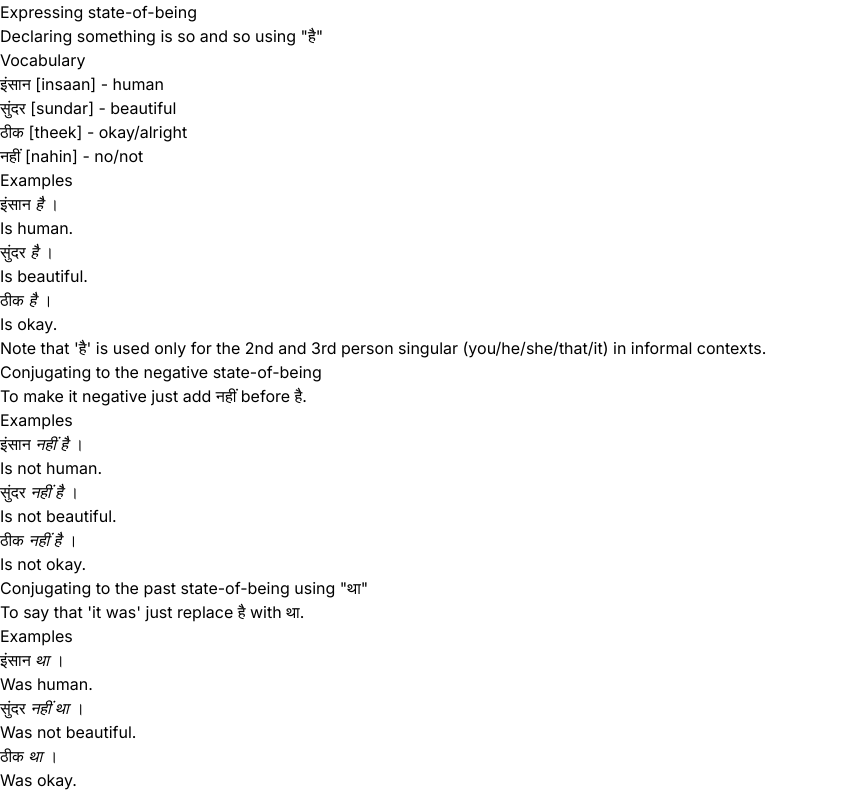
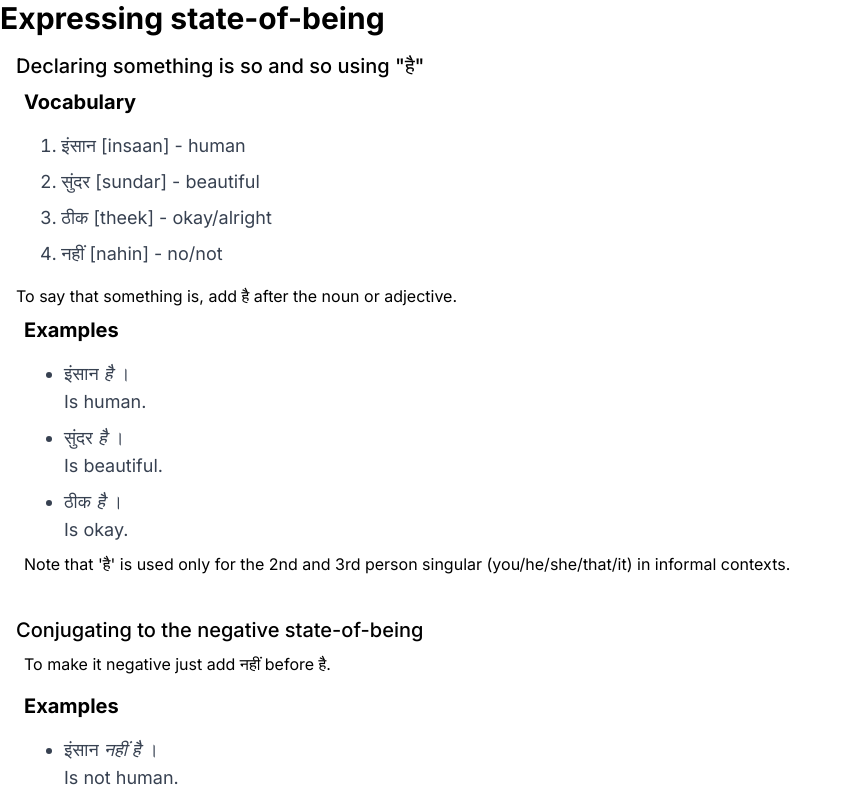
Before and after one commit to pnaruka/learn_hindi, a Next.js app: page /learn/grammar/stateofbeing in a window 1280 px wide. Shown: the top 800 px of the page, without its empty margins (0-848 px from the left). Built offline with nearby package versions, Linux system fonts and the light colour scheme.

Commit message:
edit stateofbeing to incorporate styled lists

```diff
--- a/src/app/learn/grammar/stateofbeing/page.js
+++ b/src/app/learn/grammar/stateofbeing/page.js
@@ -1,90 +1,52 @@
+import ExampleList from "@/app/_components/ExampleList"
+import VocabList from "@/app/_components/VocabList"
 
 const StateOfBeing = () => {
+    const vocabulary = ["इंसान [insaan] - human", "सुंदर [sundar] - beautiful", "ठीक [theek] - okay/alright", "नहीं [nahin] - no/not"]
+    const presentPosEg = [{sentence: <><span title="insaan - human" className="popup">इंसान</span> <em>है</em> ।</>, translation:"Is human."},
+        {sentence: <><span title="sundar - beautiful" className="popup">सुंदर</span> <em>है</em> ।</>, translation:"Is beautiful."},
+        {sentence: <><span title="theek - okay/alright" className="popup">ठीक</span> <em>है</em> ।</>, translation:"Is okay."}
+    ]
+    const presentNegEg = [{sentence: <><span title="insaan - human" className="popup">इंसान</span> <em>नहीं है</em> ।</>, translation:"Is not human."},
+        {sentence: <><span title="sundar - beautiful" className="popup">सुंदर</span> <em>नहीं है</em> ।</>, translation:"Is not beautiful."},
+        {sentence: <><span title="theek - okay/alright" className="popup">ठीक</span> <em>नहीं है</em> ।</>, translation:"Is not okay."}
+    ]
+    const pastEg = [{sentence: <><span title="insaan - human" className="popup">इंसान</span> <em>था</em> ।</>, translation:"Was human."},
+        {sentence: <><span title="sundar - beautiful" className="popup">सुंदर</span> <em>नहीं था</em> ।</>, translation:"Was not beautiful."},
+        {sentence: <><span title="theek - okay/alright" className="popup">ठीक</span> <em>था</em> ।</>, translation:"Was okay."}
+    ]
     return (
-        <div className="main-body">
-            <h3>Expressing state-of-being</h3>
-            <div className="present-positive">
-                <h3>Declaring something is so and so using "है"</h3>
-            <div className="vocab">
-                <h4 className="vocab-head">Vocabulary</h4>
-                <div className="vocab-body">
-                    <ol>
-                        <li> इंसान [insaan] - human</li>
-                        <li> सुंदर [sundar] - beautiful</li>
-                        <li> ठीक [theek] - okay/alright</li>
-                        <li> नहीं [nahin] - no/not</li>
-                    </ol>
-                </div>
+        <div className="main-body container">
+            <h1 className="text-3xl font-bold">Expressing state-of-being</h1>
+            <div className="present-positive p-4">
+                <h3 className="text-xl font-medium">Declaring something is so and so using "है"</h3>
+            <div className="vocab container mx-auto p-2">
+                <h4 className="vocab-head text-xl font-bold mb-4">Vocabulary</h4>
+                    <VocabList className="vocab-body" items={vocabulary} />
             </div>
-            <div className="explanation"></div>
-            <div className="examples">
-                <h4 className="examples-head">Examples</h4>
-                <ol>
-                    <li>
-                        <span title="insaan - human" className="popup">इंसान</span> <em>है</em> ।
-                        <br />
-                        Is human.
-                    </li>
-                    <li>
-                        <span title="sundar - beautiful" className="popup">सुंदर</span> <em>है</em> ।
-                        <br />
-                        Is beautiful.
-                    </li>
-                    <li>
-                        <span title="theek - okay/alright" className="popup">ठीक</span> <em>है</em> ।
-                        <br />
-                        Is okay.
-                    </li>
-                </ol>
+            <div className="explanation">
+                <p>To say that something is, add है after the noun or adjective.</p>
+            </div>
+            <div className="examples container mx-auto p-2">
+                <h4 className="examples-head text-xl font-bold mb-4">Examples</h4>
+                <ExampleList className="examples-body" items={presentPosEg} />
                 <div>Note that 'है' is used only for the 2nd and 3rd person singular (you/he/she/that/it) in informal contexts.</div>
             </div>
             </div>
-            <div className="present-negative">
-                <h3>Conjugating to the negative state-of-being</h3>
-                <div className="explanation"> To make it negative just add नहीं before है.</div>
-            <div className="examples">
-                <h4 className="examples-head">Examples</h4>
-                <ol>
-                    <li>
-                        <span title="insaan - human" className="popup">इंसान</span> <em>नहीं है</em> ।
-                        <br />
-                        Is not human.
-                    </li>
-                    <li>
-                        <span title="sundar - beautiful" className="popup">सुंदर</span> <em>नहीं है</em> ।
-                        <br />
-                        Is not beautiful.
-                    </li>
-                    <li>
-                        <span title="theek - okay/alright" className="popup">ठीक</span> <em>नहीं है</em> ।
-                        <br />
-                        Is not okay.
-                    </li>
-                </ol>
+            <div className="present-negative p-4">
+                <h3 className="text-xl font-medium">Conjugating to the negative state-of-being</h3>
+                <div className="explanation m-2"> To make it negative just add नहीं before है.</div>
+            <div className="examples container mx-auto p-2">
+                <h4 className="examples-head text-xl font-bold mb-4">Examples</h4>
+                <ExampleList className="examples-body" items={presentNegEg} />
             </div>
             </div>
-            <div className="past">
-                <h3>Conjugating to the past state-of-being using "था"</h3>
-            <div className="explanation"> To say that 'it was' just replace है with था. </div>
-            <div className="examples">
-                <h4 className="examples-head">Examples</h4>
-                <ol>
-                    <li>
-                        <span title="insaan - human" className="popup">इंसान</span> <em>था</em> ।
-                        <br />
-                        Was human.
-                    </li>
-                    <li>
-                        <span title="sundar - beautiful" className="popup">सुंदर</span> <em>नहीं था</em> ।
-                        <br />
-                        Was not beautiful.
-                    </li>
-                    <li>
-                        <span title="theek - okay/alright" className="popup">ठीक</span> <em>था</em> ।
-                        <br />
-                        Was okay.
-                    </li>
-                </ol>
+            <div className="past p-4">
+                <h3 className="text-xl font-medium">Conjugating to the past state-of-being using "था"</h3>
+            <div className="explanation m-2"> To say that 'it was' just replace है with था. </div>
+            <div className="examples container mx-auto p-2">
+                <h4 className="examples-head text-xl font-bold mb-4">Examples</h4>
+                <ExampleList className="examples-body" items={pastEg} />
             </div>
             </div>
         </div>
```
